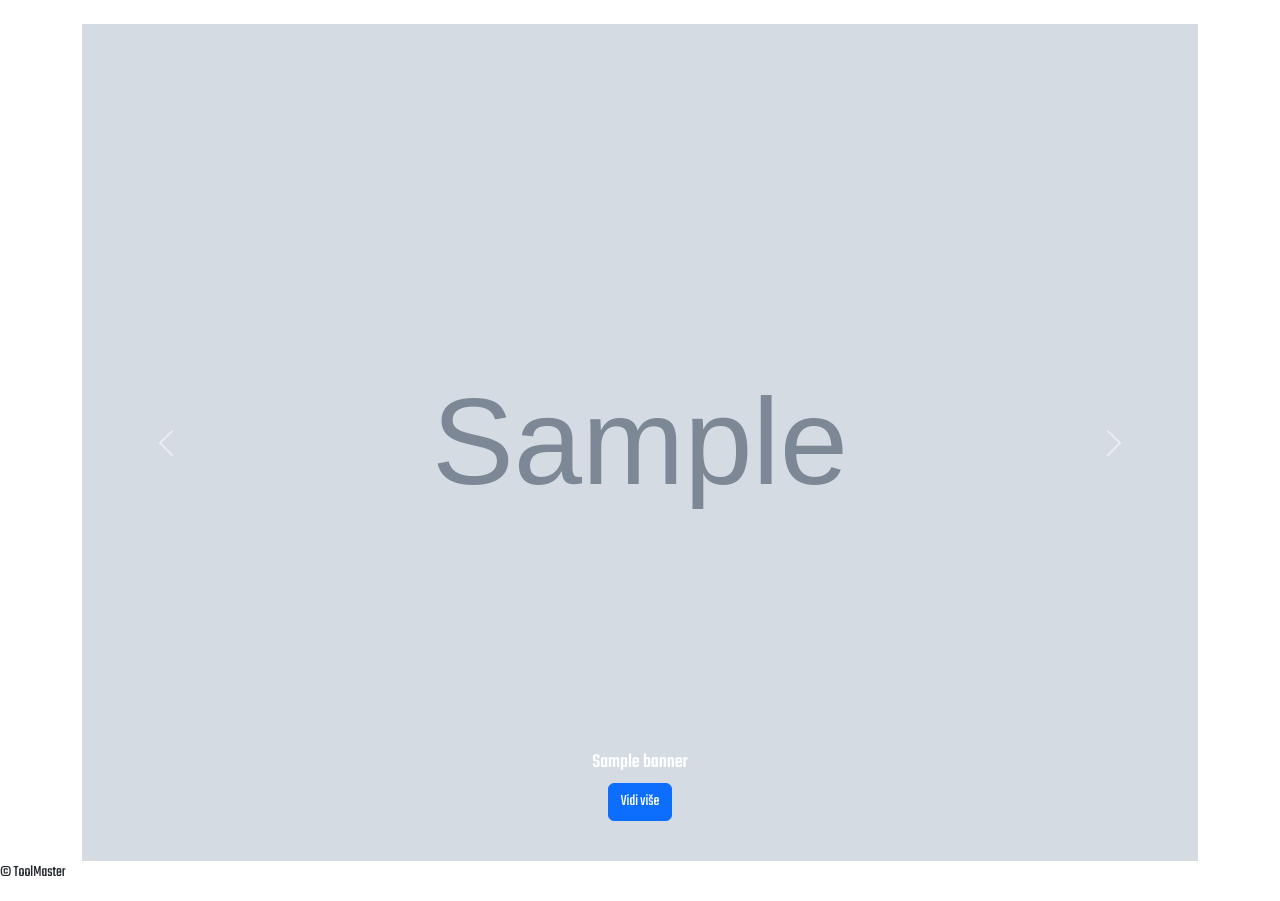
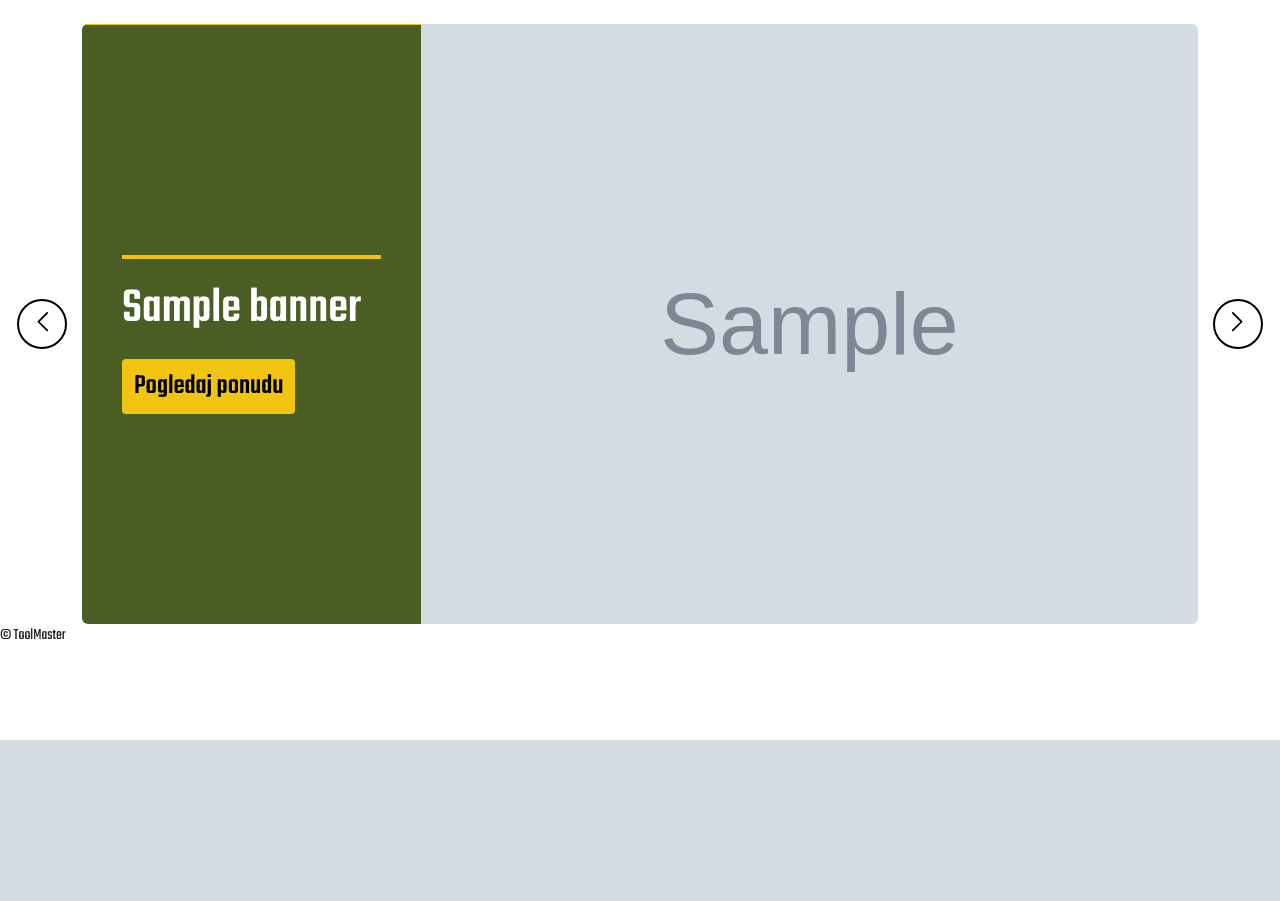
Before and after one commit to bilicfranjo/ToolMaster, a Django app: page / in a window 1280 px wide. Shown: the part 60-961 px from the top of the page. After the commit the page ends 800 px from the top, so only its background shows below. Run offline with Django 5.2, Linux system fonts and the light colour scheme; tables that the repository leaves empty hold one stand-in row (values such as "Sample post"); grey boxes marked "Sample" are stand-in pictures.

Commit message:
Make banner

```diff
--- a/shop/static/shop/css/styles.css
+++ b/shop/static/shop/css/styles.css
@@ -24,6 +24,9 @@ footer,
 button {
     font-family: 'Teko', sans-serif !important;
 }
+
+/* Footer */
+
 
 
 /* NAVBAR */
@@ -52,14 +55,12 @@ button {
     align-items: center;
 }
 
-/* Lijevi i desni linkovi */
 .nav-left, .nav-right {
     display: flex;
     align-items: center;
     gap: 20px;
 }
 
-/* Centrirani logo */
 .nav-center {
     position: absolute;
     left: 50%;
@@ -94,3 +95,107 @@ button {
     transform: scale(1.05);
     transition: 0.3s;
 }
+
+
+/* BANNER */
+
+.carousel-wrapper {
+    position: relative;
+}
+
+.carousel-banner {
+    position: relative; /* Dodano da strelice budu u odnosu na ovaj blok */
+    display: flex;
+    width: 100%;
+    min-height: 600px;
+    overflow: hidden;
+    border-radius: 6px;
+    background-color: white;
+}
+
+.carousel-text {
+    flex: 1;
+    background-color: #4A5D23;
+    color: white;
+    display: flex;
+    flex-direction: column;
+    justify-content: center;
+    padding: 40px;
+    line-height: 1.4;
+    border-top: 1px solid #f1c40f;
+}
+
+.carousel-text h2 {
+    font-size: 50px;
+    margin-bottom: 20px;
+}
+
+.carousel-image {
+    flex: 3;
+    background-size: cover;
+    background-position: center;
+    position: relative;
+    min-height: 400px;
+}
+
+.banner-button {
+    align-self: flex-start;
+    background-color: #f1c40f;
+    color: black;
+    padding: 8px 12px;
+    text-decoration: none;
+    font-weight: 500;
+    border-radius: 4px;
+    transition: 0.3s;
+    font-size: 28px;
+}
+
+.banner-button:hover {
+    background-color: #d4ac0d;
+}
+
+
+/* Strelice carousela */
+
+/* Strelice carousela — s dodatnom specifičnošću */
+.carousel-wrapper .carousel-control-prev.custom-carousel-arrow,
+.carousel-wrapper .carousel-control-next.custom-carousel-arrow {
+    position: absolute;
+    top: 50%;
+    transform: translateY(-50%);
+    z-index: 10;
+    background-color: white;
+    border: 2px solid black;
+    border-radius: 50%;
+    width: 50px;
+    height: 50px;
+    display: flex;
+    align-items: center;
+    justify-content: center;
+    opacity: 1;
+    transition: all 0.3s ease;
+}
+
+/* Lijeva strelica — specifično pozicioniranje na prijelaz */
+.carousel-wrapper .carousel-control-prev.custom-carousel-arrow {
+    left: calc(0% - 65px);  /* Pozicionirano na sredinu teksta */
+}
+
+/* Desna strelica — specifično pozicioniranje na prijelaz */
+.carousel-wrapper .carousel-control-next.custom-carousel-arrow {
+    right: calc(0% - 65px); /* Na početak slike */
+}
+
+/* SVG ikone unutar strelica */
+.carousel-wrapper .custom-carousel-arrow svg {
+    width: 28px;
+    height: 28px;
+    fill: black;
+}
+
+.yellow-line {
+    height: 4px;
+    width: 100%;
+    background-color: #f1c40f;
+    margin: 20px 0;
+}
--- a/shop/templates/shop/home.html
+++ b/shop/templates/shop/home.html
@@ -4,42 +4,59 @@
 
 <!-- Banner -->
 <section class="hero container mt-4">
+    <div class="carousel-wrapper position-relative">
+
+        <!-- Strelice trebaju biti ovdje! -->
+        <button class="carousel-control-prev custom-carousel-arrow" type="button" data-bs-target="#mainCarousel" data-bs-slide="prev">
+            <svg xmlns="http://www.w3.org/2000/svg" width="32" height="32" fill="black" viewBox="0 0 16 16">
+                <path fill-rule="evenodd" d="M11.354 1.354a.5.5 0 0 1 0 .708L6.707 6.707l4.647 4.647a.5.5 0 0 1-.708.708l-5-5a.5.5 0 0 1 0-.708l5-5a.5.5 0 0 1 .708 0z"/>
+            </svg>
+        </button>
+
+        <button class="carousel-control-next custom-carousel-arrow" type="button" data-bs-target="#mainCarousel" data-bs-slide="next">
+            <svg xmlns="http://www.w3.org/2000/svg" width="32" height="32" fill="black" viewBox="0 0 16 16">
+                <path fill-rule="evenodd" d="M4.646 1.354a.5.5 0 0 0 0 .708L9.293 6.707 4.646 11.354a.5.5 0 1 0 .708.708l5-5a.5.5 0 0 0 0-.708l-5-5a.5.5 0 0 0-.708 0z"/>
+            </svg>
+        </button>
+
+        <!-- Carousel mora biti unutar .carousel-wrapper ali bez strelica -->
         <div id="mainCarousel" class="carousel slide" data-bs-ride="carousel">
             <div class="carousel-inner">
                 {% for banner in banners %}
                 <div class="carousel-item {% if forloop.first %}active{% endif %}">
-                <img src="{{ banner.image.url }}" class="d-block w-100" alt="{{ banner.title }}">
-                {% if banner.title or banner.link %}
-                <div class="carousel-caption d-none d-md-block">
-                    <h5>{{ banner.title }}</h5>
+                    <div class="carousel-banner d-flex flex-wrap">
+
+                        <!-- Tekst lijevo -->
+                        <div class="carousel-text">
+                            <div class="yellow-line"></div>
+                            <h2>{{ banner.title }}</h2>
                             {% if banner.link %}
-                    <a href="{{ banner.link }}" class="btn btn-primary">Vidi više</a>
+                            <a href="{{ banner.link }}" class="banner-button">Pogledaj ponudu</a>
                             {% endif %}
                         </div>
-                {% endif %}
+
+                        <!-- Slika desno -->
+                        <div class="carousel-image" style="background-image: url('{{ banner.image.url }}');"></div>
+
+                    </div>
                 </div>
                 {% endfor %}
             </div>
-
-        <button class="carousel-control-prev" type="button" data-bs-target="#mainCarousel" data-bs-slide="prev">
-            <span class="carousel-control-prev-icon"></span>
-        </button>
-
-        <button class="carousel-control-next" type="button" data-bs-target="#mainCarousel" data-bs-slide="next">
-            <span class="carousel-control-next-icon"></span>
-        </button>
+        </div>
 
     </div>
+
 </section>
 
 
+<!-- Kategorije -->
 
-{% endblock %}
 
-<!-- Kategorije -->
 
 <!-- Istaknuti proizvodi -->
 
 <!-- DIY sekcija -->
 
 <!-- Footer -->
+
+{% endblock %}
```
Lines whose indentation alone changed are shown as unchanged.
